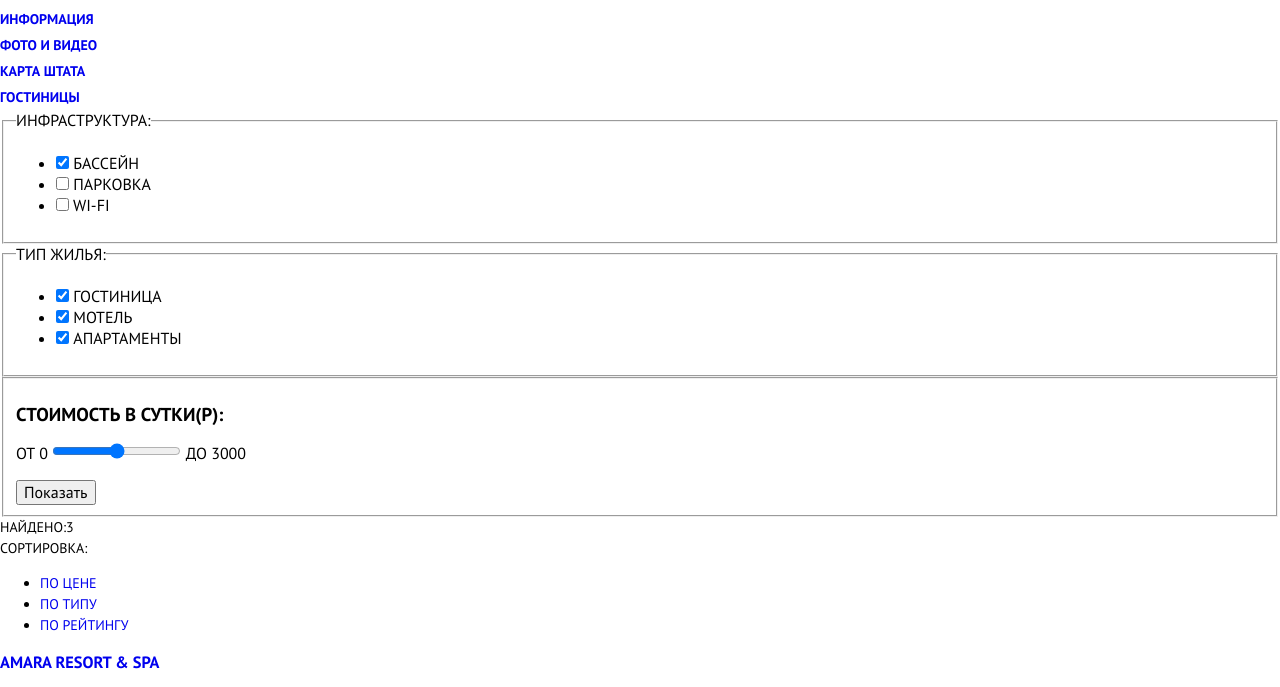
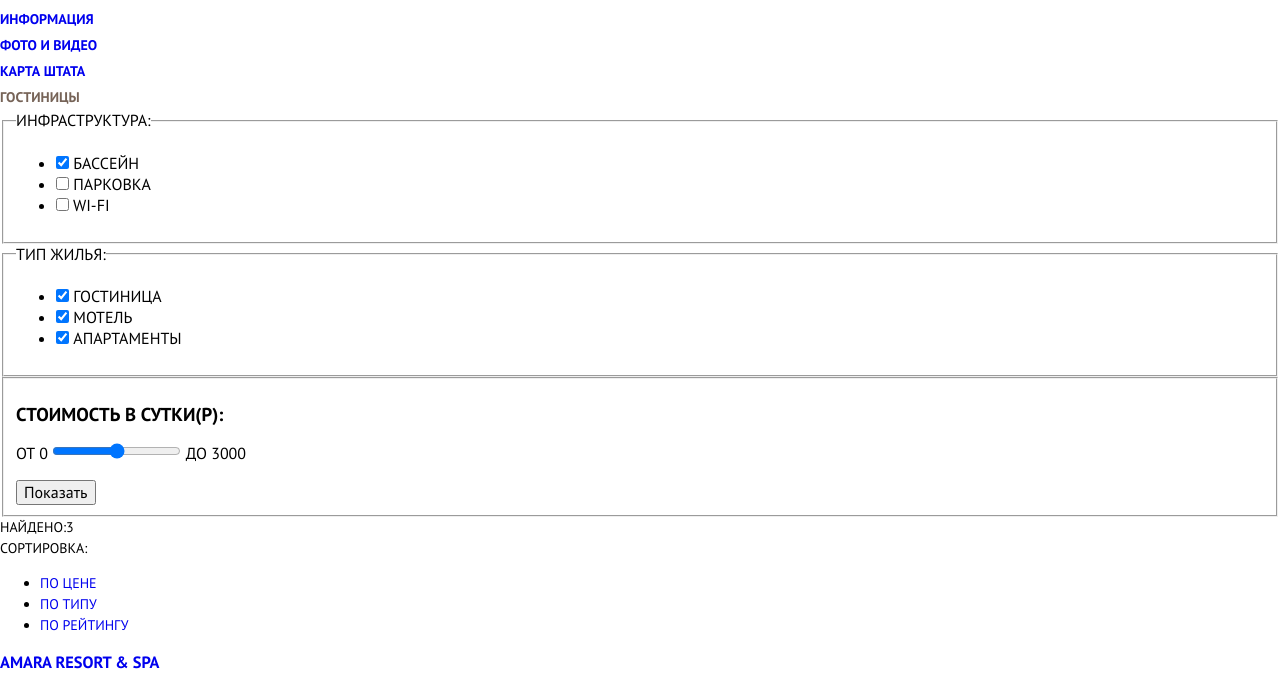
Before and after one commit to deti-horonili-loshadky/1486025-sedona-28, a plain HTML site: page catalog.html in a window 1280 px wide. Shown: the part 72-759 px from the top of the page. Drawn offline with Linux system fonts and the light colour scheme.

Commit message:
Начинаем базовую стилизацию

```diff
--- a/catalog.html
+++ b/catalog.html
@@ -24,7 +24,7 @@
             <a class="site-navigation-link" href="map.html">Карта штата</a>
           </li>
           <li>
-            <a class="site-navigation-link" href="hotels.html">Гостиницы</a>
+            <a class="site-navigation-link active" href="catalog.html">Гостиницы</a>
           </li>
         </ul>
       </nav>
--- a/css/style.css
+++ b/css/style.css
@@ -54,6 +54,10 @@ img {
   list-style: none;
 }
 
+.active {
+  color: #766357;
+}
+
 .slogan {
   font-size: 21px;
 }
```
Also changed, not shown: index.html (+1 -1 lines).
